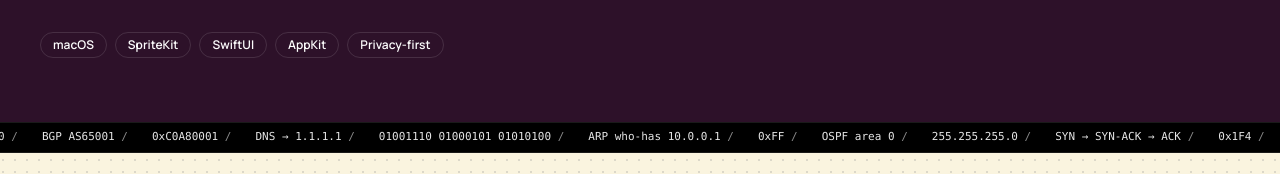
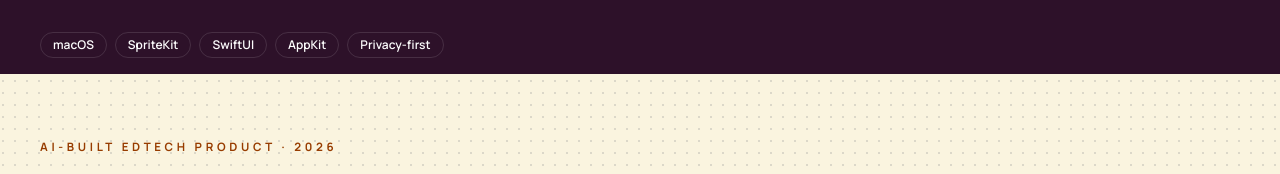
Before and after one commit to jyotisingh2027-art/Jyoti_Kumari-Singh_portfolio, a React (Vite) app: page / in a window 1280 px wide. Shown: the part 5246-5420 px from the top of the page. Built offline with nearby package versions, Linux system fonts and the light colour scheme.

Commit message:
Remove the code-style scrolling bars between projects; keep the hero skills strip
Co-Authored-By: Claude Opus 5.5 <noreply@anthropic.com>
Claude-Session: https://claude.ai/code/session_018jxijH8Jqk5ZYFdauh5WtK

```diff
--- a/src/components/site/Projects.tsx
+++ b/src/components/site/Projects.tsx
@@ -399,7 +399,6 @@ export function Projects() {
                 return (
                   <Fragment key={project.index}>
                     {node}
-                    <CodeMarquee seed={pIdx + group.heading.length} />
                   </Fragment>
                 );
               })}
```
